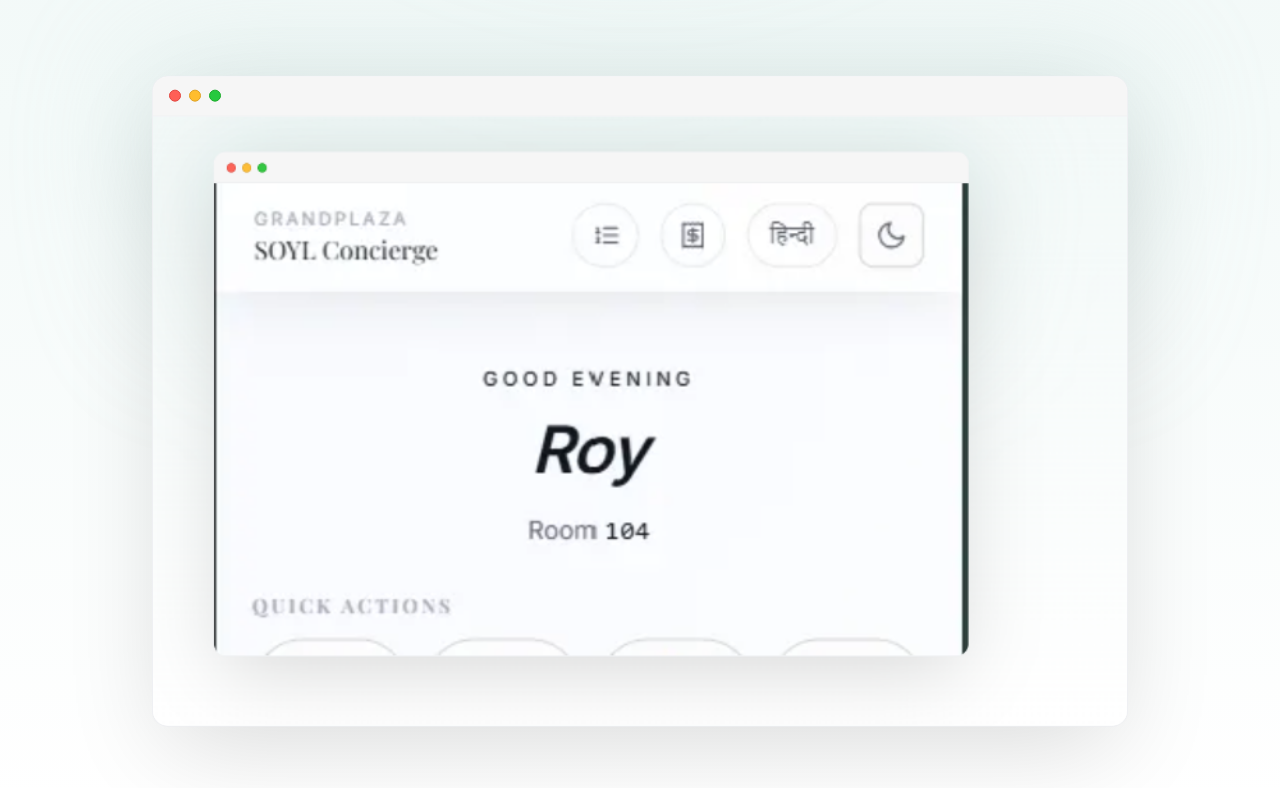
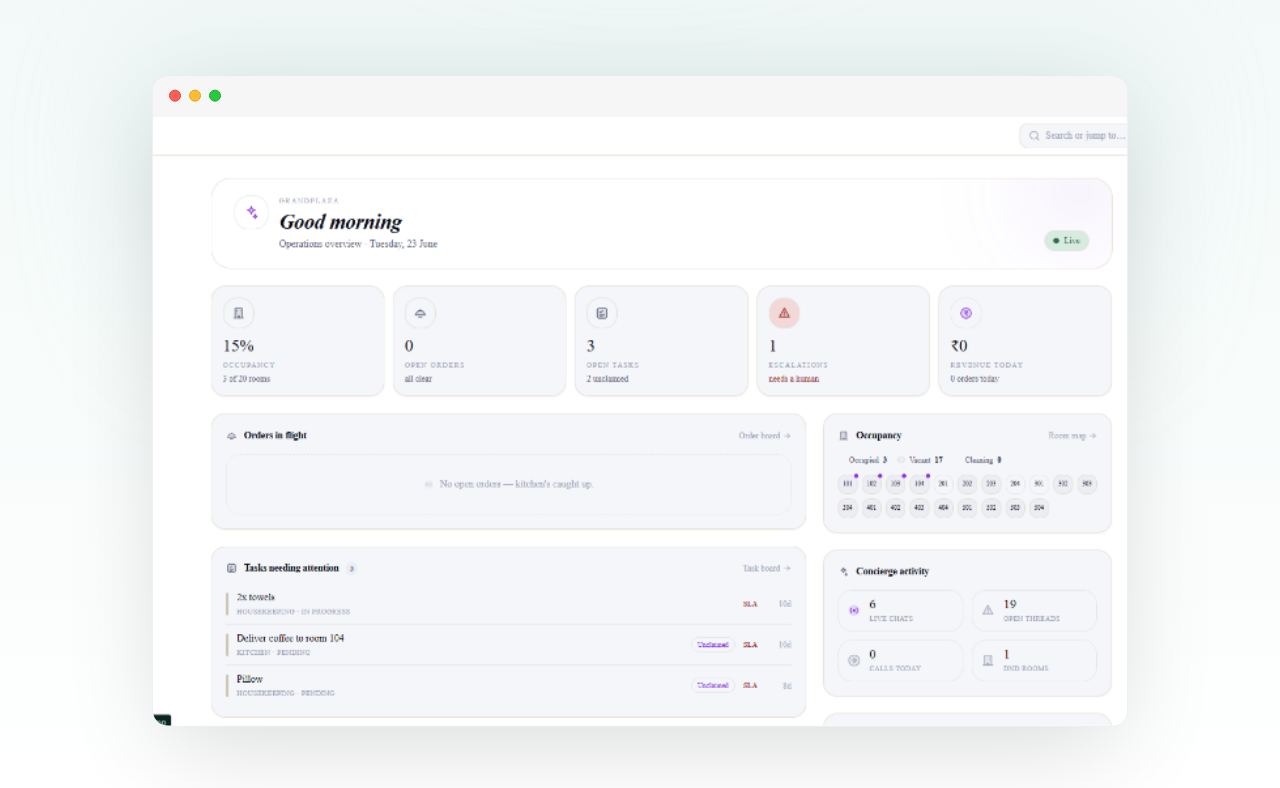
Before and after one commit to SOYL-AI/soyl-cloud, a Next.js app: page /butler-ai in a window 1280 px wide. Shown: the part 572-1360 px from the top of the page. Built offline with nearby package versions, Linux system fonts and the light colour scheme.

Commit message:
Update Butler AI hero image to ops console and add new high-res SOS mockup

```diff
--- a/src/app/butler-ai/page.tsx
+++ b/src/app/butler-ai/page.tsx
@@ -102,7 +102,7 @@ const bentoFeatures = [
     desc: "One-tap emergency contacts and instant escalation to property management for guest safety.",
     icon: ShieldAlert,
     span: "md:col-span-1 md:row-span-2",
-    image: "/images/products_pics/SOS emergency contact save .png",
+    image: "/images/products_pics/sos_alert_mockup.png",
     imageAlt: "SOS Emergency Feature",
   },
   {
@@ -198,8 +198,8 @@ export default function ButlerAIPage() {
               {/* glow behind mockup */}
               <div className="absolute -inset-6 bg-gradient-to-b from-[var(--color-mint)] via-transparent to-transparent opacity-30 rounded-[3rem] blur-3xl -z-10" />
               <BrowserMockup
-                src="/images/products_pics/new_guest_view.png"
-                alt="Butler AI Guest View"
+                src="/images/products_pics/new_ops_console.png"
+                alt="Butler AI Staff Dashboard"
                 className="shadow-[0_30px_100px_-15px_rgba(0,0,0,0.15)]"
               />
             </motion.div>
```
Also changed, not shown: public/images/products_pics/sos_alert_mockup.png (added).
